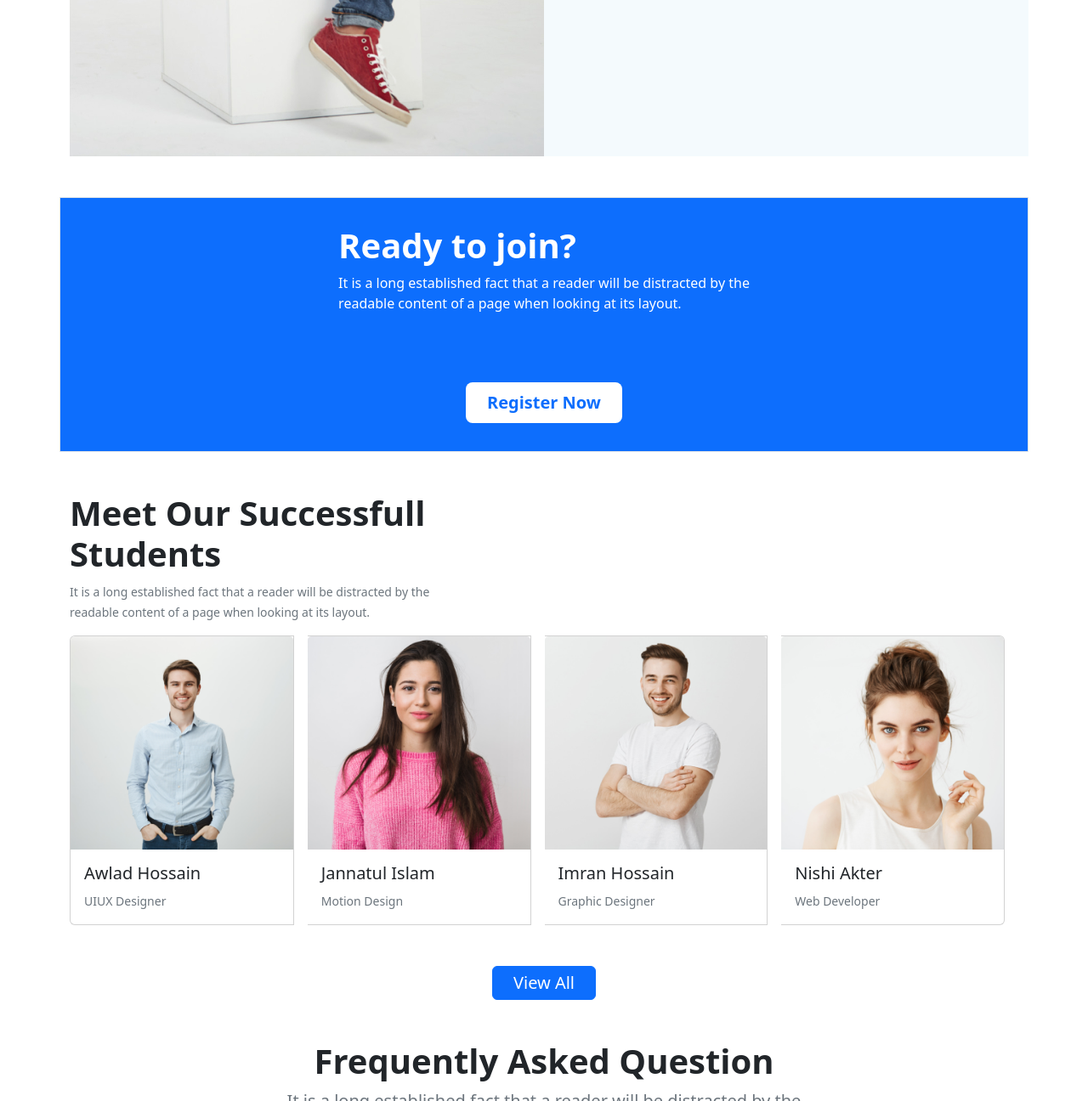
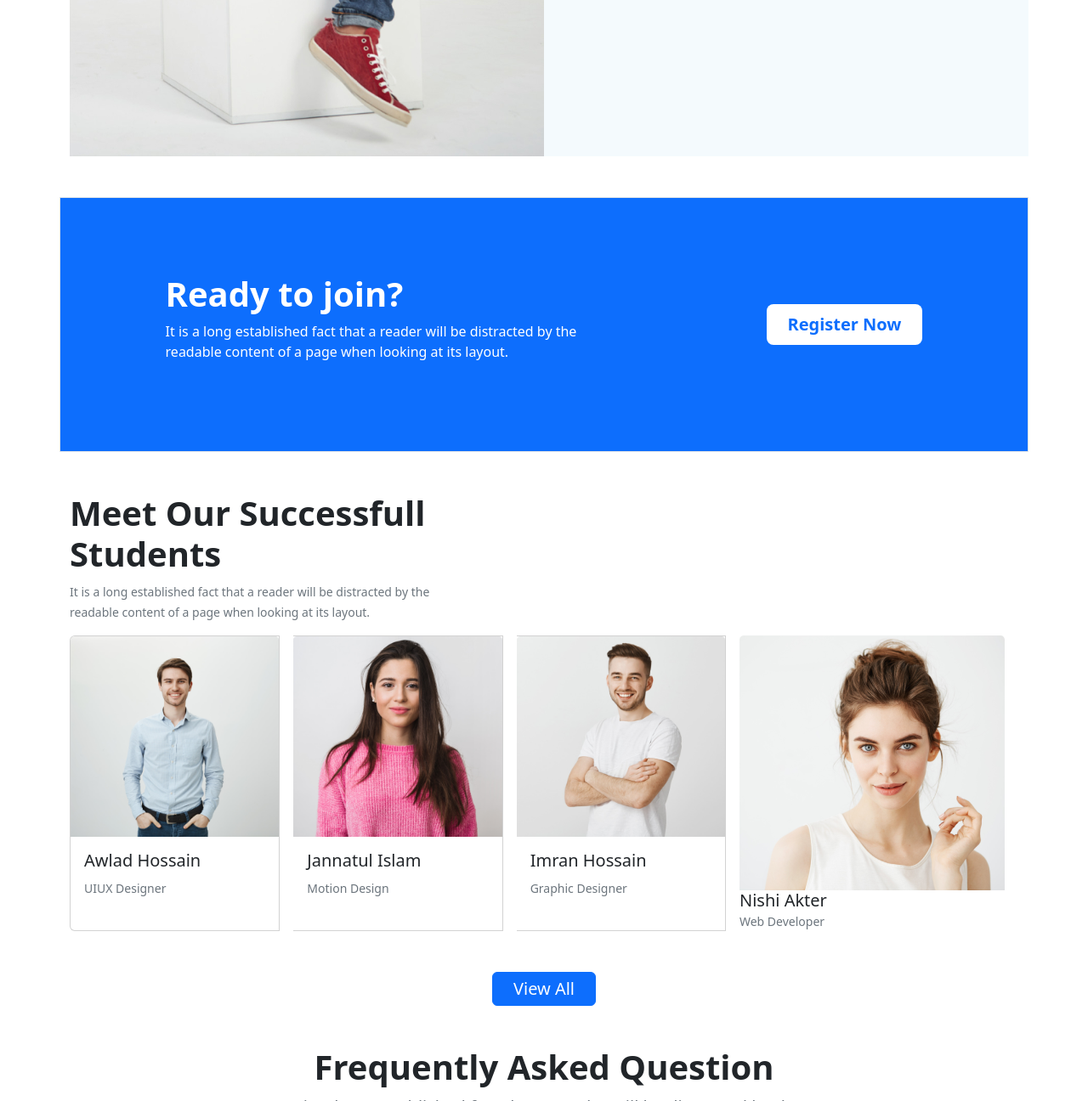
Before and after one commit to Mamun-Ashraf/tech-edu, a plain HTML site: page index.html in a window 1280 px wide. Shown: the part 2202-3498 px from the top of the page at 85% size. Drawn offline with nearby package versions, Linux system fonts and the light colour scheme.

Commit message:
correction added

```diff
--- a/index.html
+++ b/index.html
@@ -242,8 +242,7 @@
         </section>
         <!-- eLearning end -->
         <!-- Register start -->
-        <section
-            class="container bg-primary d-flex flex-sm-column flex-md-column justify-content-around align-items-center register-now border mb-5">
+        <section class="container bg-primary d-flex justify-content-around align-items-center register-now border mb-5">
             <div>
                 <h1 class="text-white fs-1 fw-bold">Ready to join?</h1>
                 <p class="text-white">It is a long established fact that a reader will be distracted by the
@@ -318,7 +317,7 @@
                         <p class="card-text"><small class="text-muted">Graphic Designer</small></p>
                     </div>
                 </div>
-                <div class="card me-3">
+                <div class="cards me-3">
                     <img src="images/student/student-4.png" class="card-img-top" alt="...">
                     <div class="card-body">
                         <h5 class="card-title">Nishi Akter
```
